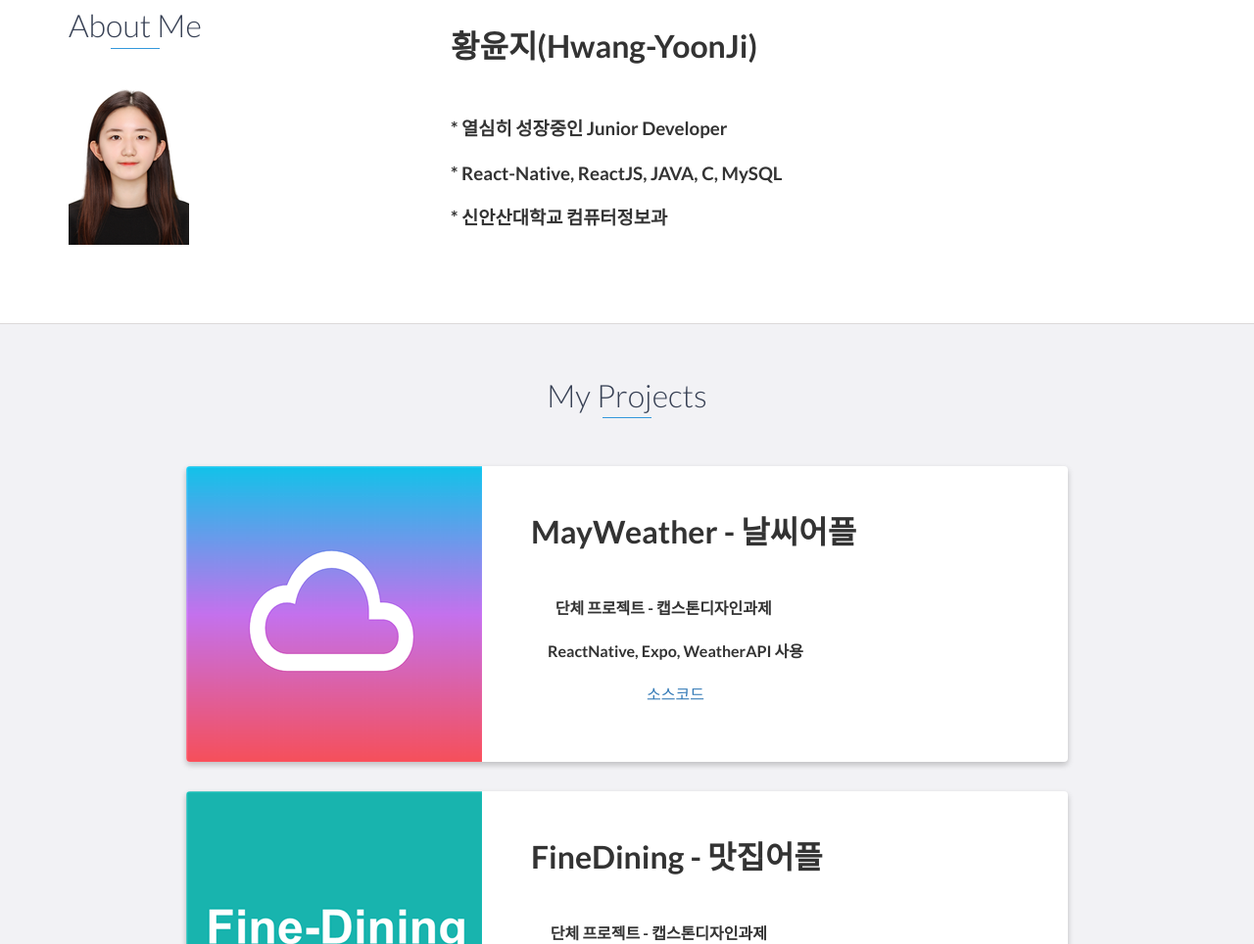
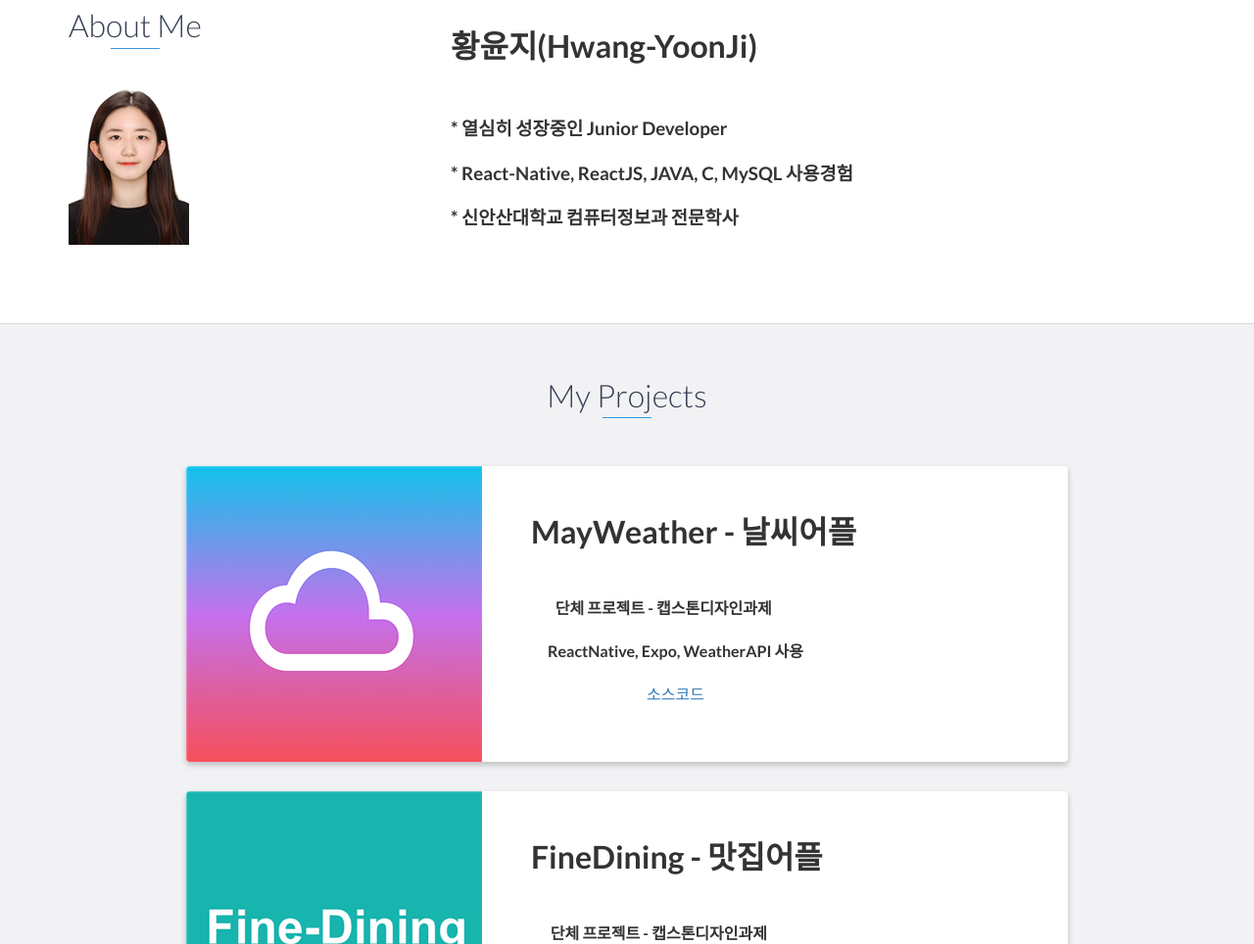
Before and after one commit to Hwang-YoonJi/hyj.github.io, a website: page index.html in a window 1280 px wide. Shown: the part 872-1836 px from the top of the page at 98% size. Drawn offline with nearby package versions, Linux system fonts and the light colour scheme.

Commit message:
about 수정

```diff
--- a/index.html
+++ b/index.html
@@ -61,8 +61,8 @@
                 <div class="col-md-8">
                     <h1>황윤지(Hwang-YoonJi)</h1>
                     <h3><br>* 열심히 성장중인 Junior Developer</h3>
-                    <h3>* React-Native, ReactJS, JAVA, C, MySQL</h3>
-                    <h3>* 신안산대학교 컴퓨터정보과</h3>
+                    <h3>* React-Native, ReactJS, JAVA, C, MySQL 사용경험</h3>
+                    <h3>* 신안산대학교 컴퓨터정보과 전문학사</h3>
 
                 </div>
 
```
